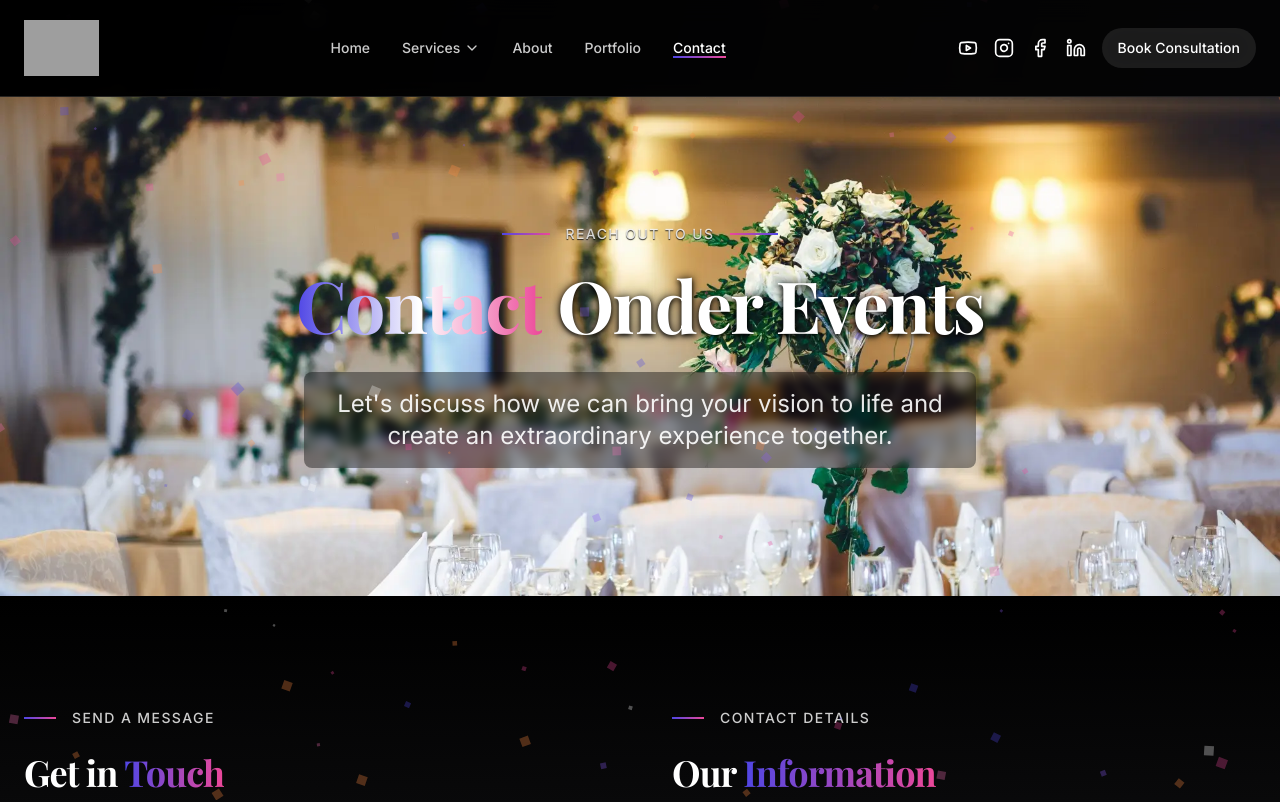
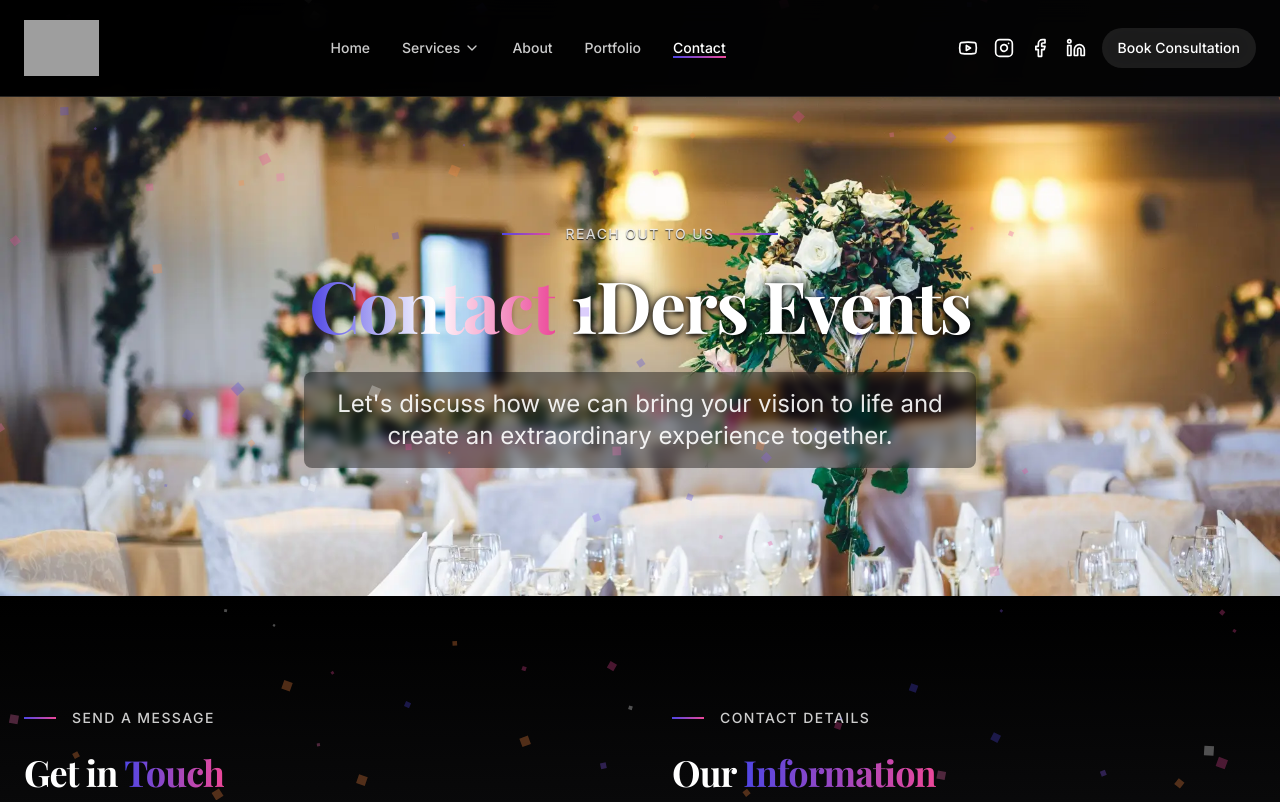
Before and after one commit to NaveenKapur/v0-elite-events-website, a Next.js app: page /contact in a window 1280 px wide. Shown: the top 802 px of the page. Built offline with nearby package versions, Linux system fonts and the light colour scheme; grey boxes are pictures that could not be loaded.

Commit message:
Update contact page

```diff
--- a/app/contact/ContactPageClient.tsx
+++ b/app/contact/ContactPageClient.tsx
@@ -131,7 +131,7 @@ export default function ContactPageClient() {
             <div className="absolute inset-0 bg-black opacity-60" />
             <Image
               src="/images/1ders-event-contact.webp"
-              alt="Contact Onder Events - Elegant event venue with floral decorations"
+              alt="Contact 1Ders Events - Elegant event venue with floral decorations"
               fill
               className="object-cover"
               priority
@@ -152,7 +152,7 @@ export default function ContactPageClient() {
                 <span className="bg-gradient-to-r from-gradientPurple via-white to-gradientPink bg-clip-text text-transparent [text-shadow:_none]">
                   Contact
                 </span>{" "}
-                Onder Events
+                1Ders Events
               </h1>
 
               <p className="mx-auto mt-8 max-w-2xl rounded-lg bg-black/40 px-6 py-4 text-center text-xl text-white/90 backdrop-blur-sm md:text-2xl">
```
